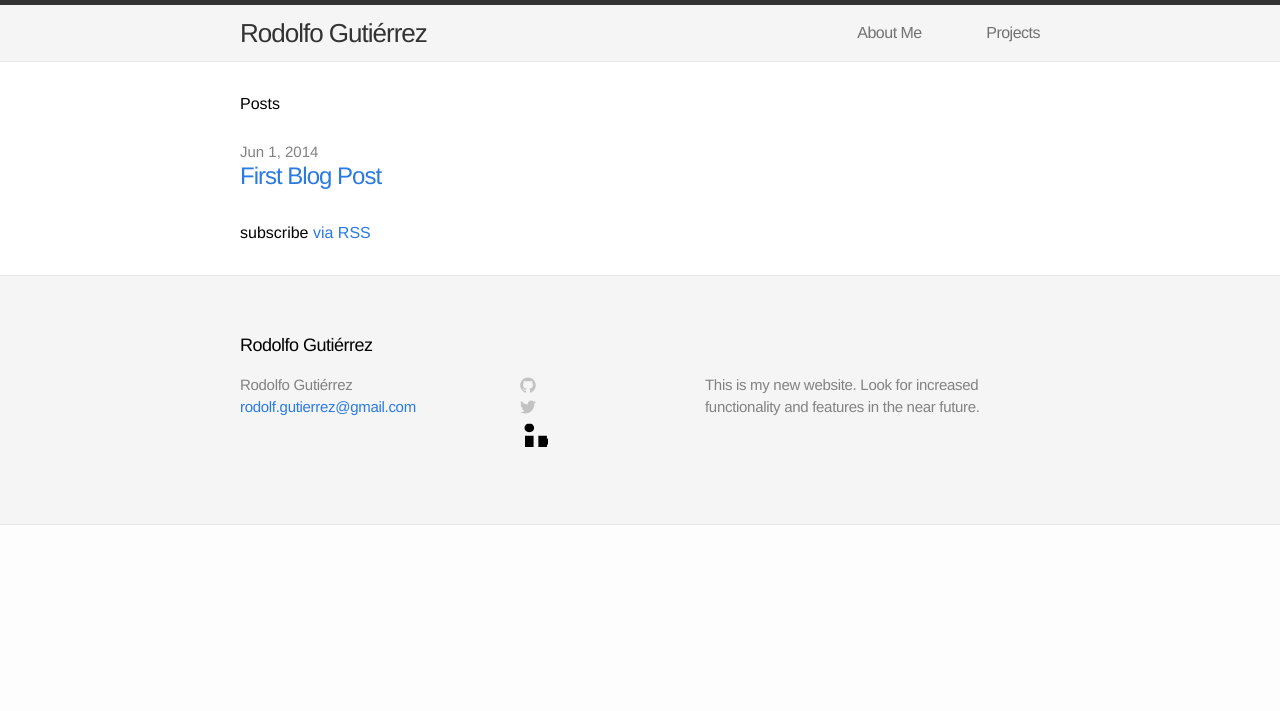
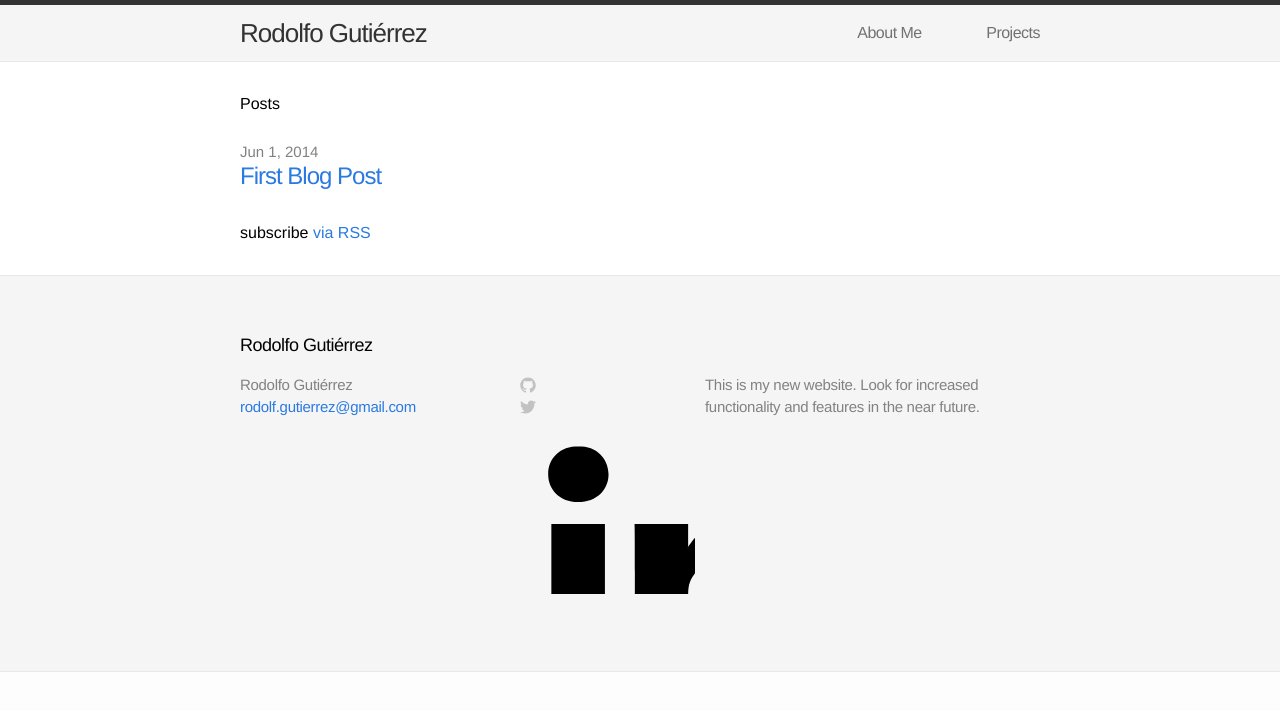
Before and after one commit to gutzrodolfo/arwedding.love, a Jekyll site: the page built from index.html, in a window 1280 px wide. Shown: the top 711 px of the page. Built offline with Jekyll 4.4.1, drawn with Linux system fonts in a browser that asks for light colours.

Commit message:
changes to footer

```diff
--- a/_includes/footer.html
+++ b/_includes/footer.html
@@ -54,7 +54,7 @@
           <a href="https://linkedin.com/{{ site.username }}">
             <span class="icon linkedin">
              <svg version="1.1" id="Layer_1" xmlns="http://www.w3.org/2000/svg" xmlns:xlink="http://www.w3.org/1999/xlink" x="0px" y="0px"
-            width="28px" height="28px" viewBox="0 0 16 16" enable-background="new 0 0 16 16" xml:space="preserve">
+             viewBox="0 0 16 16" enable-background="new 0 0 16 16" xml:space="preserve">
             <path fill="C2C2C2" d="M25.424,15.887v8.447h-4.896v-7.882c0-1.979-0.709-3.331-2.48-3.331c-1.354,0-2.158,0.911-2.514,1.803
             c-0.129,0.315-0.162,0.753-0.162,1.194v8.216h-4.899c0,0,0.066-13.349,0-14.731h4.899v2.088c-0.01,0.016-0.023,0.032-0.033,0.048
             h0.033V11.69c0.65-1.002,1.812-2.435,4.414-2.435C23.008,9.254,25.424,11.361,25.424,15.887z M5.348,2.501
```
